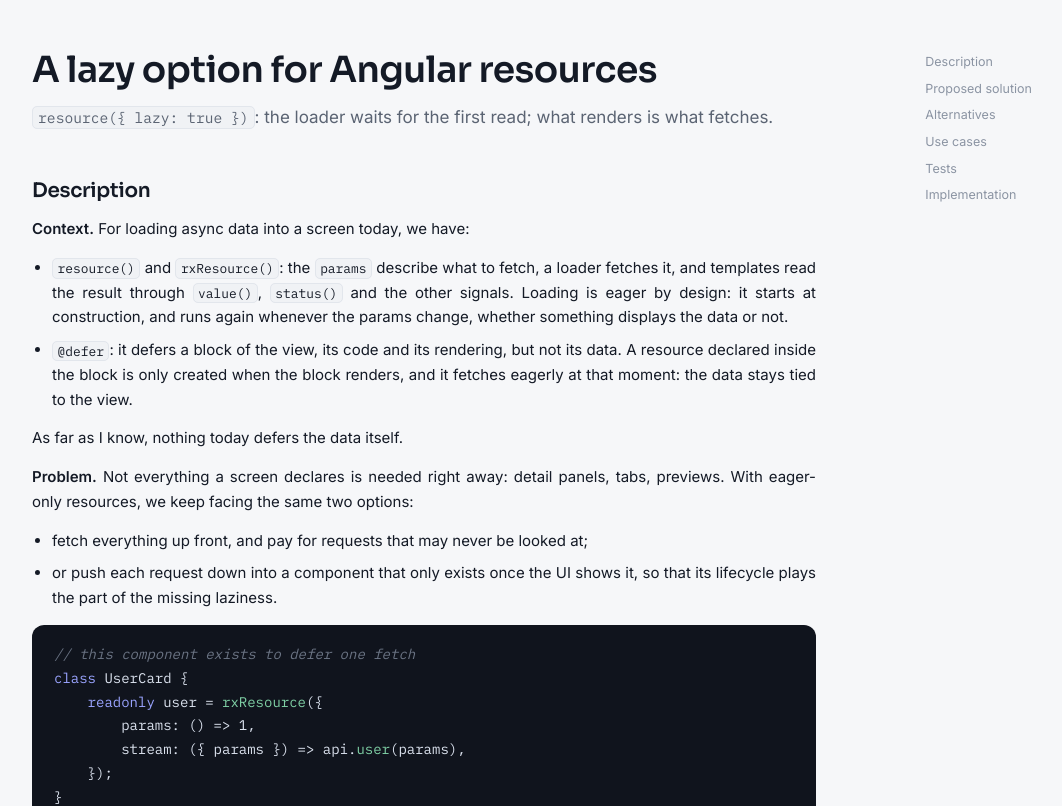
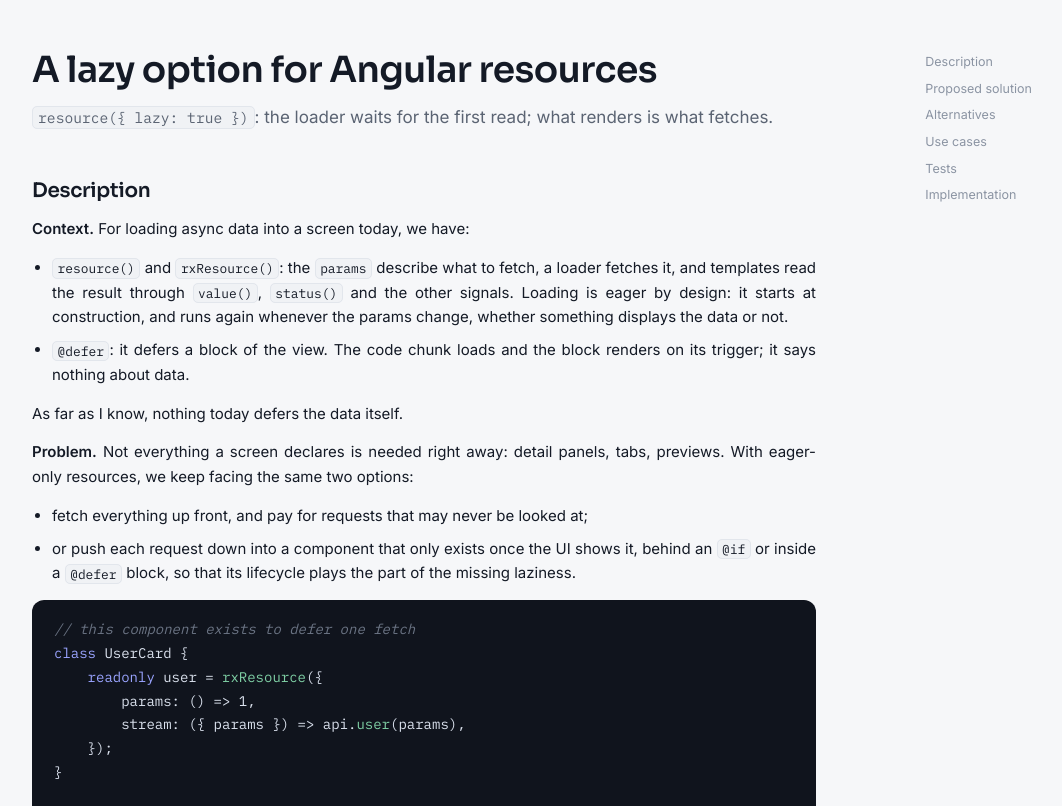
Before and after one commit to flo-dmtx/lazy-resource-playground, an Angular app: page / in a window 1280 px wide. Shown: the top 806 px of the page, without its empty margins (216-1278 px from the left). Built offline with nearby package versions, Linux system fonts and the light colour scheme.

Commit message:
fix(description): keep @defer factual, tie the lifecycle workaround to it

```diff
--- a/src/app/app.ts
+++ b/src/app/app.ts
@@ -43,10 +43,9 @@
                             change, whether something displays the data or not.
                         </li>
                         <li>
-                            <code>&#64;defer</code>: it defers a block of the view, its code and
-                            its rendering, but not its data. A resource declared inside the block
-                            is only created when the block renders, and it fetches eagerly at that
-                            moment: the data stays tied to the view.
+                            <code>&#64;defer</code>: it defers a block of the view. The code chunk
+                            loads and the block renders on its trigger; it says nothing about
+                            data.
                         </li>
                     </ul>
                     <p>As far as I know, nothing today defers the data itself.</p>
@@ -62,8 +61,9 @@
                         </li>
                         <li>
                             or push each request down into a component that only exists once the
-                            UI shows it, so that its lifecycle plays the part of the missing
-                            laziness.
+                            UI shows it, behind an <code>&#64;if</code> or inside a
+                            <code>&#64;defer</code> block, so that its lifecycle plays the part of
+                            the missing laziness.
                         </li>
                     </ul>
                     <code-block [code]="snip.WORKAROUND_TS"></code-block>
```
